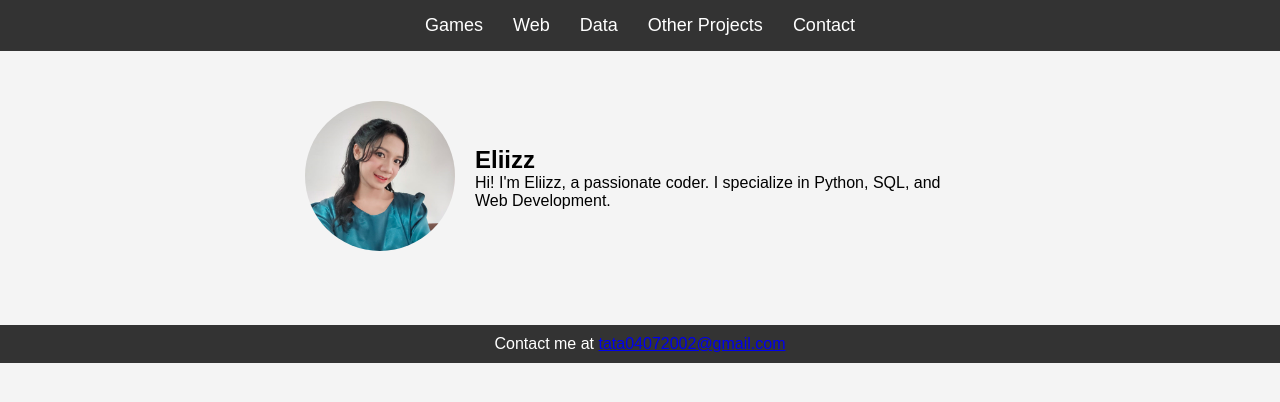
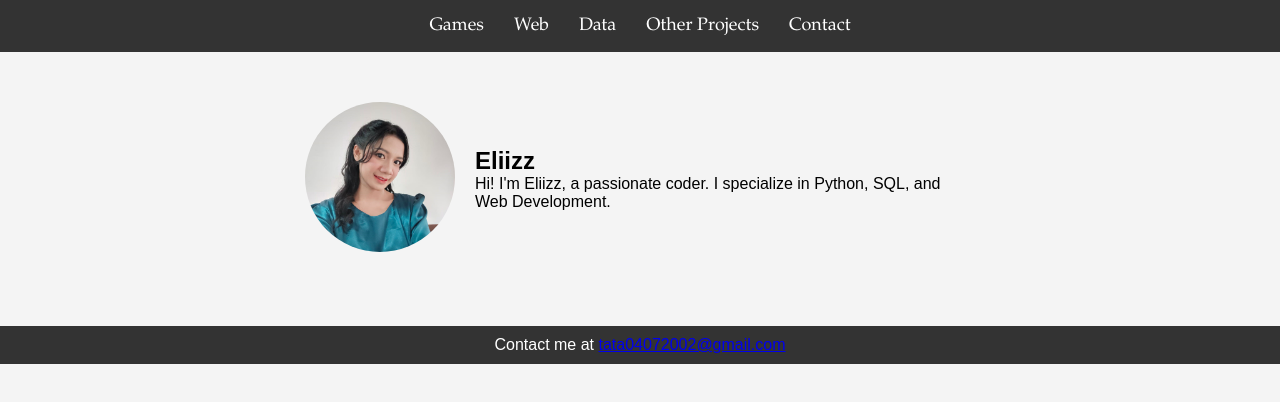
Before and after one commit to eliizz123/eliizz123.github.io, a plain HTML site: page index.html in a window 1280 px wide. Drawn offline with Linux system fonts and the light colour scheme.

Commit message:
Update style.css

```diff
--- a/style.css
+++ b/style.css
@@ -16,11 +16,11 @@ body {
 nav {
     background-color: #333;
     padding: 15px;
+    font-family: "Garamond", serif;
 }
 
 nav ul {
     list-style: none;
-    font:Garamont;
     display: flex;
     justify-content: center;
 }
```
